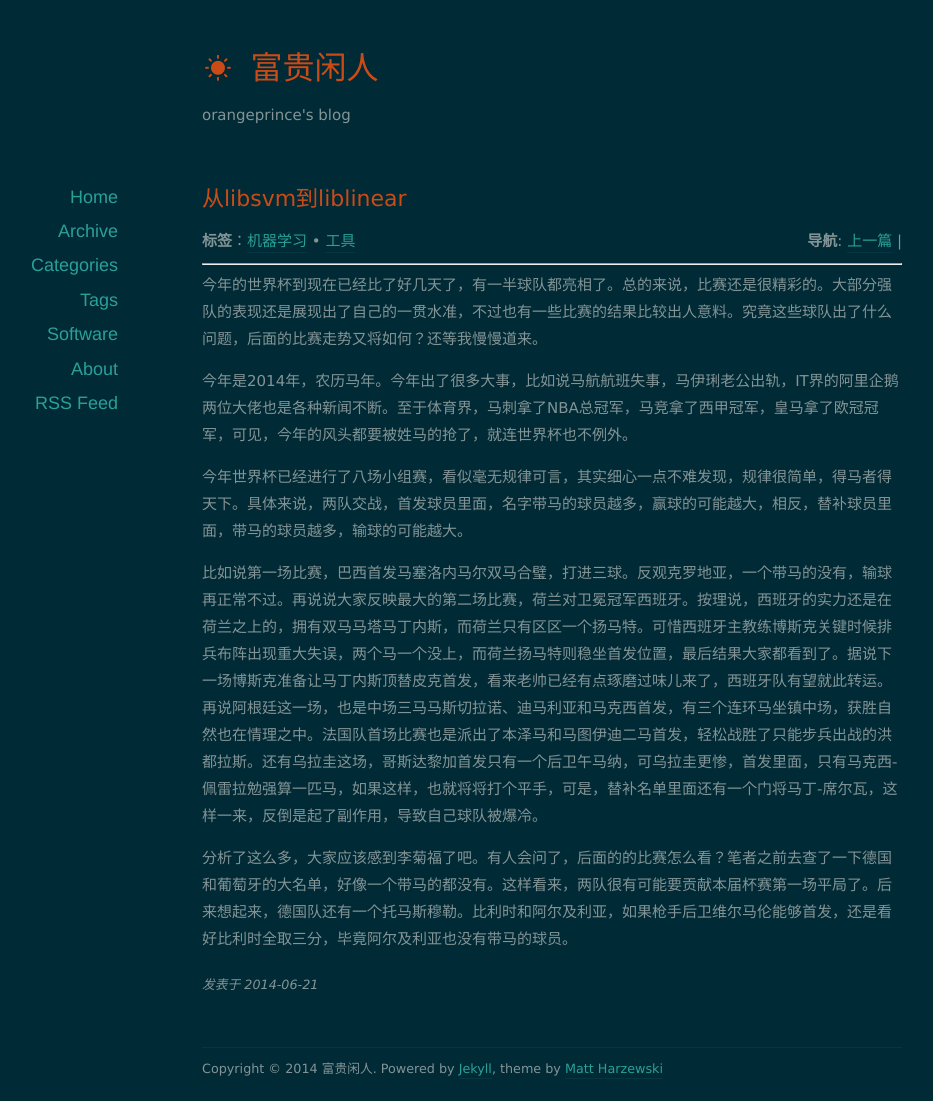
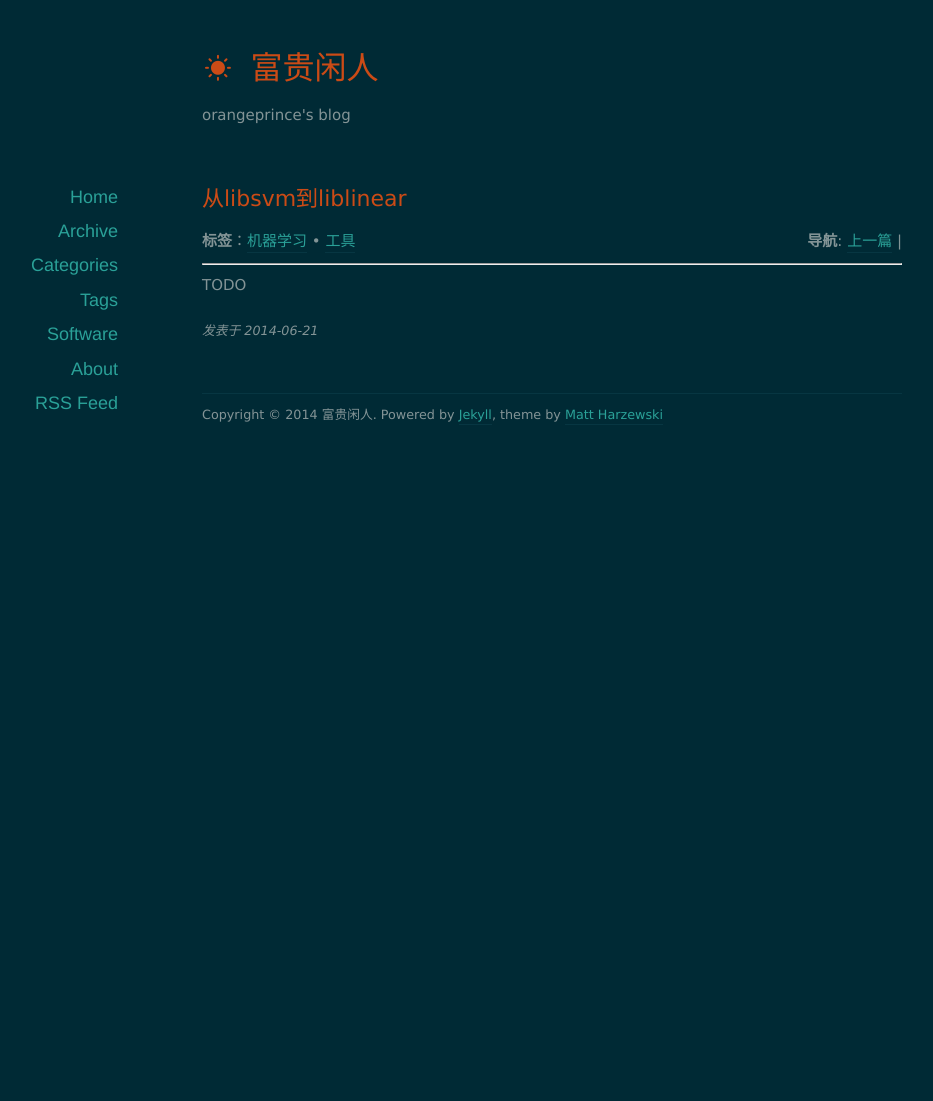
Before and after one commit to orangeprince/orangeprince.github.io, a Jekyll site: the page built from _posts/2014-06-21-lr.md, in a window 1280 px wide. Shown: the whole page, without its empty margins (88-1021 px from the left). Built offline with Jekyll 4.4.1, drawn with Linux system fonts in a browser that asks for light colours; nearby versions of some CDN libraries; comment, search, counter and statistics services are not loaded; after the commit the page ends 900 px from its top, so only the background shows below that.

Commit message:
modified:   .DS_Store 	modified:   _posts/2014-06-21-lr.md

```diff
--- a/_posts/2014-06-21-lr.md
+++ b/_posts/2014-06-21-lr.md
@@ -4,12 +4,5 @@ title: "从libsvm到liblinear"
 category: "技术"
 tags: [机器学习,工具]
 ---
-今年的世界杯到现在已经比了好几天了，有一半球队都亮相了。总的来说，比赛还是很精彩的。大部分强队的表现还是展现出了自己的一贯水准，不过也有一些比赛的结果比较出人意料。究竟这些球队出了什么问题，后面的比赛走势又将如何？还等我慢慢道来。
 
-今年是2014年，农历马年。今年出了很多大事，比如说马航航班失事，马伊琍老公出轨，IT界的阿里企鹅两位大佬也是各种新闻不断。至于体育界，马刺拿了NBA总冠军，马竞拿了西甲冠军，皇马拿了欧冠冠军，可见，今年的风头都要被姓马的抢了，就连世界杯也不例外。
-
-今年世界杯已经进行了八场小组赛，看似毫无规律可言，其实细心一点不难发现，规律很简单，得马者得天下。具体来说，两队交战，首发球员里面，名字带马的球员越多，赢球的可能越大，相反，替补球员里面，带马的球员越多，输球的可能越大。
-
-比如说第一场比赛，巴西首发马塞洛内马尔双马合璧，打进三球。反观克罗地亚，一个带马的没有，输球再正常不过。再说说大家反映最大的第二场比赛，荷兰对卫冕冠军西班牙。按理说，西班牙的实力还是在荷兰之上的，拥有双马马塔马丁内斯，而荷兰只有区区一个扬马特。可惜西班牙主教练博斯克关键时候排兵布阵出现重大失误，两个马一个没上，而荷兰扬马特则稳坐首发位置，最后结果大家都看到了。据说下一场博斯克准备让马丁内斯顶替皮克首发，看来老帅已经有点琢磨过味儿来了，西班牙队有望就此转运。再说阿根廷这一场，也是中场三马马斯切拉诺、迪马利亚和马克西首发，有三个连环马坐镇中场，获胜自然也在情理之中。法国队首场比赛也是派出了本泽马和马图伊迪二马首发，轻松战胜了只能步兵出战的洪都拉斯。还有乌拉圭这场，哥斯达黎加首发只有一个后卫午马纳，可乌拉圭更惨，首发里面，只有马克西-佩雷拉勉强算一匹马，如果这样，也就将将打个平手，可是，替补名单里面还有一个门将马丁-席尔瓦，这样一来，反倒是起了副作用，导致自己球队被爆冷。
-
-分析了这么多，大家应该感到李菊福了吧。有人会问了，后面的的比赛怎么看？笔者之前去查了一下德国和葡萄牙的大名单，好像一个带马的都没有。这样看来，两队很有可能要贡献本届杯赛第一场平局了。后来想起来，德国队还有一个托马斯穆勒。比利时和阿尔及利亚，如果枪手后卫维尔马伦能够首发，还是看好比利时全取三分，毕竟阿尔及利亚也没有带马的球员。
+TODO
```
Also changed, not shown: 1 other file.
